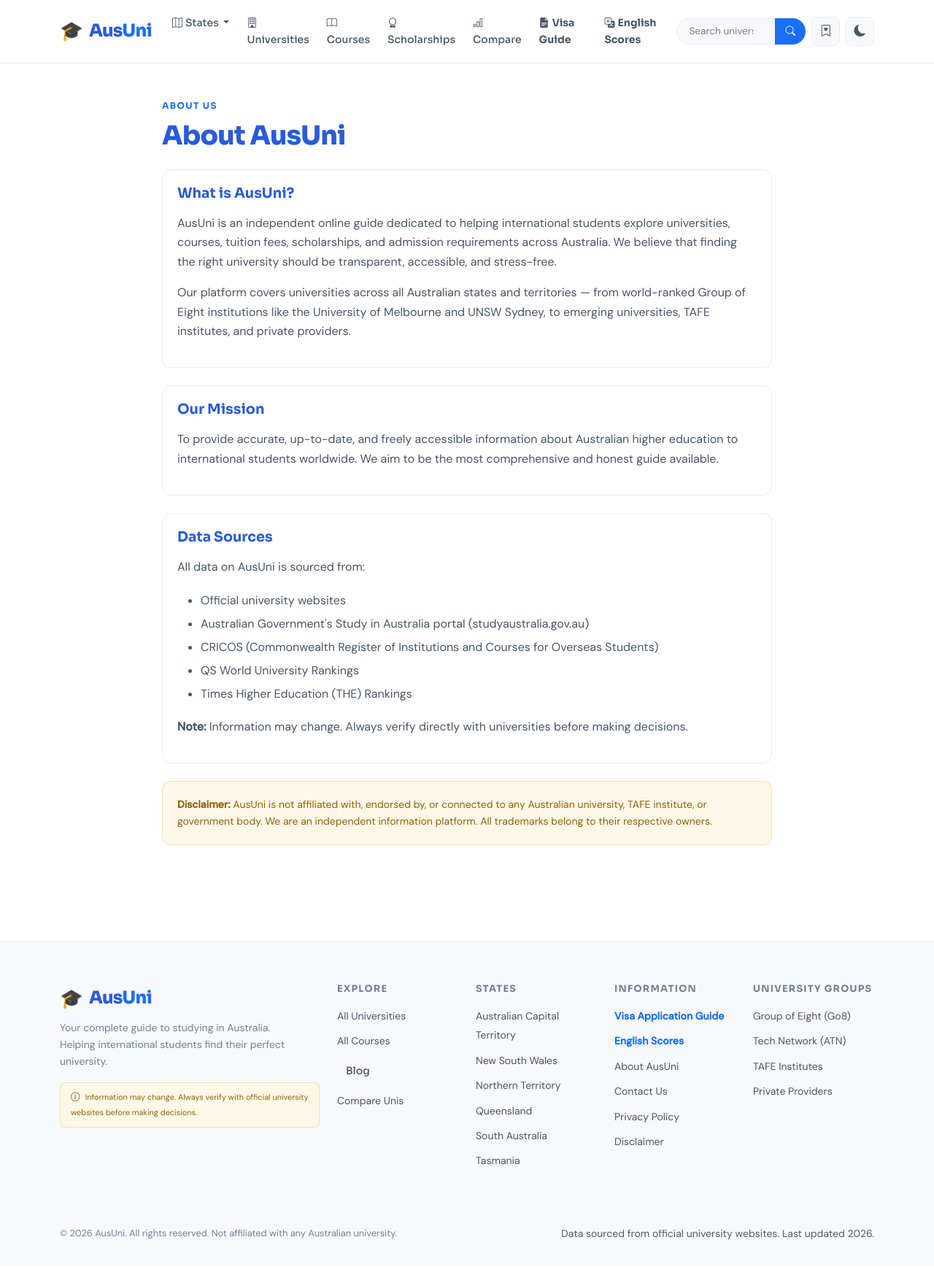
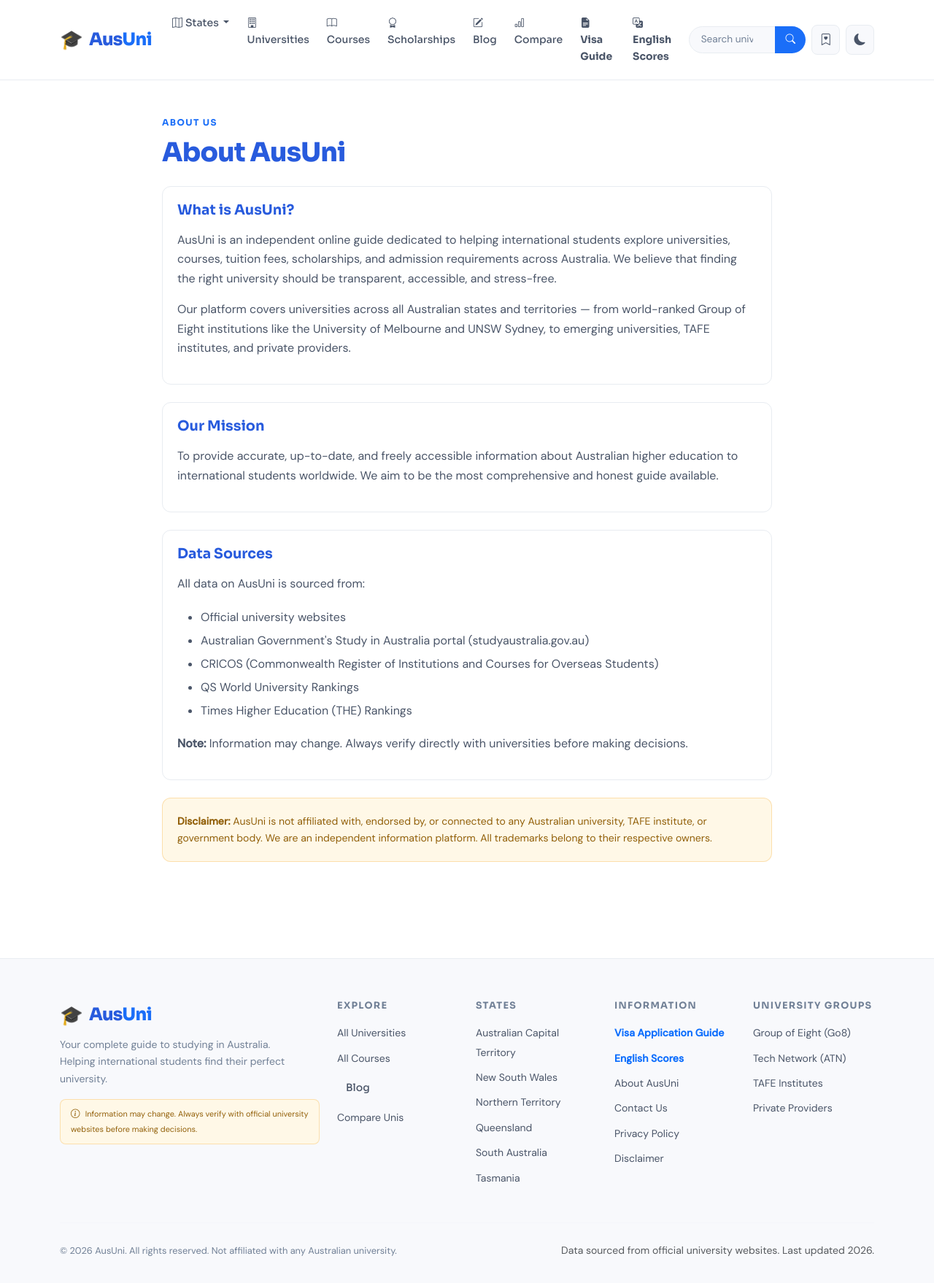
Before and after one commit to Pratiixdn/AusUni, a Django app: page /about/ in a window 1280 px wide. Shown: the whole page at 73% size. Before the commit the page ends 1699 px from the top, so only its background shows below. Run offline with Django 4.2, Linux system fonts and the light colour scheme; data comes from the database, SQL or seed files in the repository.

Commit message:
Add blog app for AdSense approval

```diff
--- a/templates/base.html
+++ b/templates/base.html
@@ -79,6 +79,11 @@
                     <li class="nav-item">
                         <a class="nav-link" href="{% url 'scholarship_list' %}">
                             <i class="bi bi-award me-1"></i>Scholarships
+                        </a>
+                    </li>
+                    <li class="nav-item">
+                        <a class="nav-link" href="/blog/">
+                            <i class="bi bi-pencil-square me-1"></i>Blog
                         </a>
                     </li>
                     <li class="nav-item">
```
